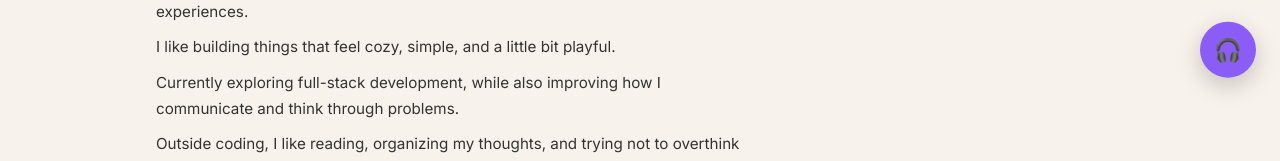
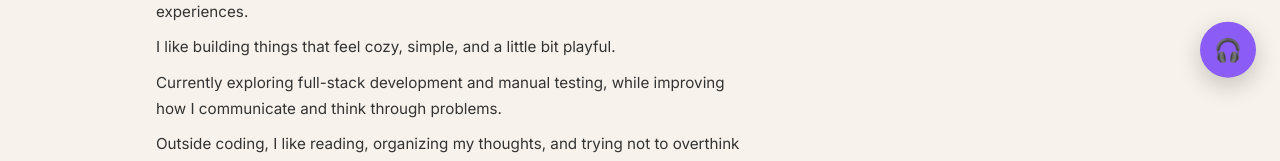
Before and after one commit to koleenciacico/Personal-Portfolio, a plain HTML site: page index.html in a window 1280 px wide. Shown: the part 698-859 px from the top of the page. Drawn offline with Linux system fonts and the light colour scheme.

Commit message:
about update

```diff
--- a/index.html
+++ b/index.html
@@ -55,7 +55,7 @@
                 <h2>About Me</h2>
                 <p>I'm an aspiring developer who enjoys turning ideas into small, interactive experiences.</p>
                 <p>I like building things that feel cozy, simple, and a little bit playful.</p>
-                <p>Currently exploring full-stack development, while also improving how I communicate and think through problems.</p>
+                <p>Currently exploring full-stack development and manual testing, while improving how I communicate and think through problems.</p>
                 <p>Outside coding, I like reading, organizing my thoughts, and trying not to overthink everything.</p>
             </div>
             <div class="intro-link">
```
